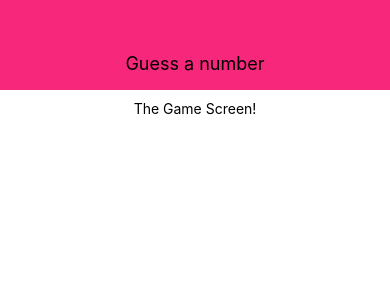
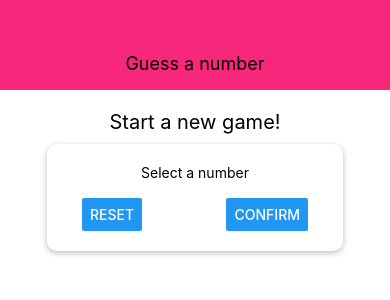
Before and after one commit to Lilitaker/react-native-beginner, a React Native app in the folder GuessTheNumber/: screen / in a window 390 px wide. Shown: the top 300 px of the page. Built offline with nearby package versions, Linux system fonts and the light colour scheme.

Commit message:
Add core components and styles to StartGameScreen

```diff
--- a/GuessTheNumber/screens/StartGameScreen.js
+++ b/GuessTheNumber/screens/StartGameScreen.js
@@ -1,9 +1,17 @@
-import { View, Text, StyleSheet } from 'react-native';
+import { View, Text, TextInput, Button, StyleSheet } from 'react-native';
 
 const StartGameScreen = (props) => {
   return (
     <View style={styles.screen}>
-      <Text>The Game Screen!</Text>
+      <Text style={styles.title}>Start a new game!</Text>
+      <View style={styles.inputContainer}>
+        <Text>Select a number</Text>
+        <TextInput style={styles.input} />
+        <View style={styles.btnContainer}>
+          <Button title='Reset' onPress={() => {}} />
+          <Button title='Confirm' onPress={() => {}} />
+        </View>
+      </View>
     </View>
   );
 };
@@ -14,6 +22,29 @@
     padding: 10,
     alignItems: 'center',
   },
+  title: {
+    fontSize: 20,
+    marginVertical: 10,
+  },
+  btnContainer: {
+    flexDirection: 'row',
+    width: '100%',
+    justifyContent: 'space-between',
+    paddingHorizontal: 15,
+  },
+  inputContainer: {
+    width: 300,
+    maxWidth: '80%',
+    alignItems: 'center',
+    shadowColor: '#000',
+    shadowOffset: { width: 0, height: 2 },
+    shadowRadius: 6,
+    shadowOpacity: 0.26,
+    elevation: 8, //Android only
+    backgroundColor: '#fff',
+    padding: 20,
+    borderRadius: 10,
+  },
 });
 
 export default StartGameScreen;
```
